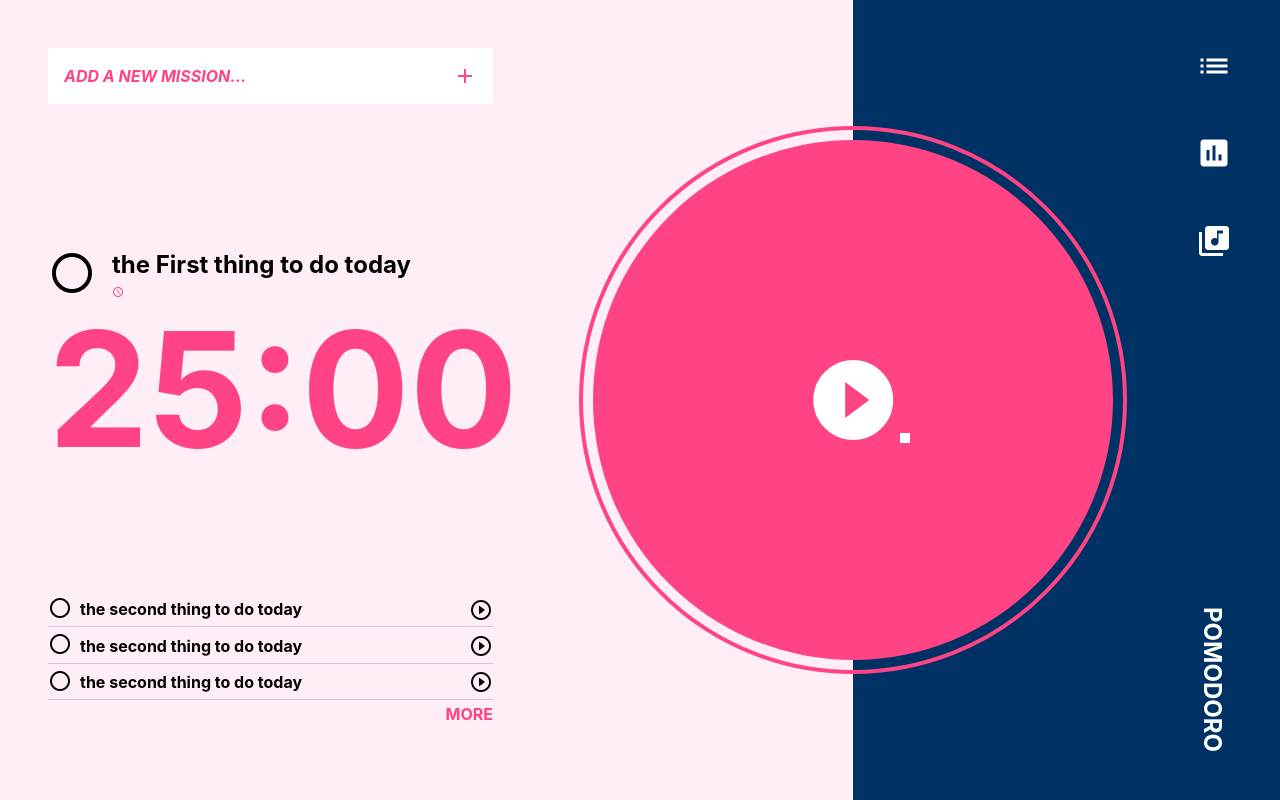
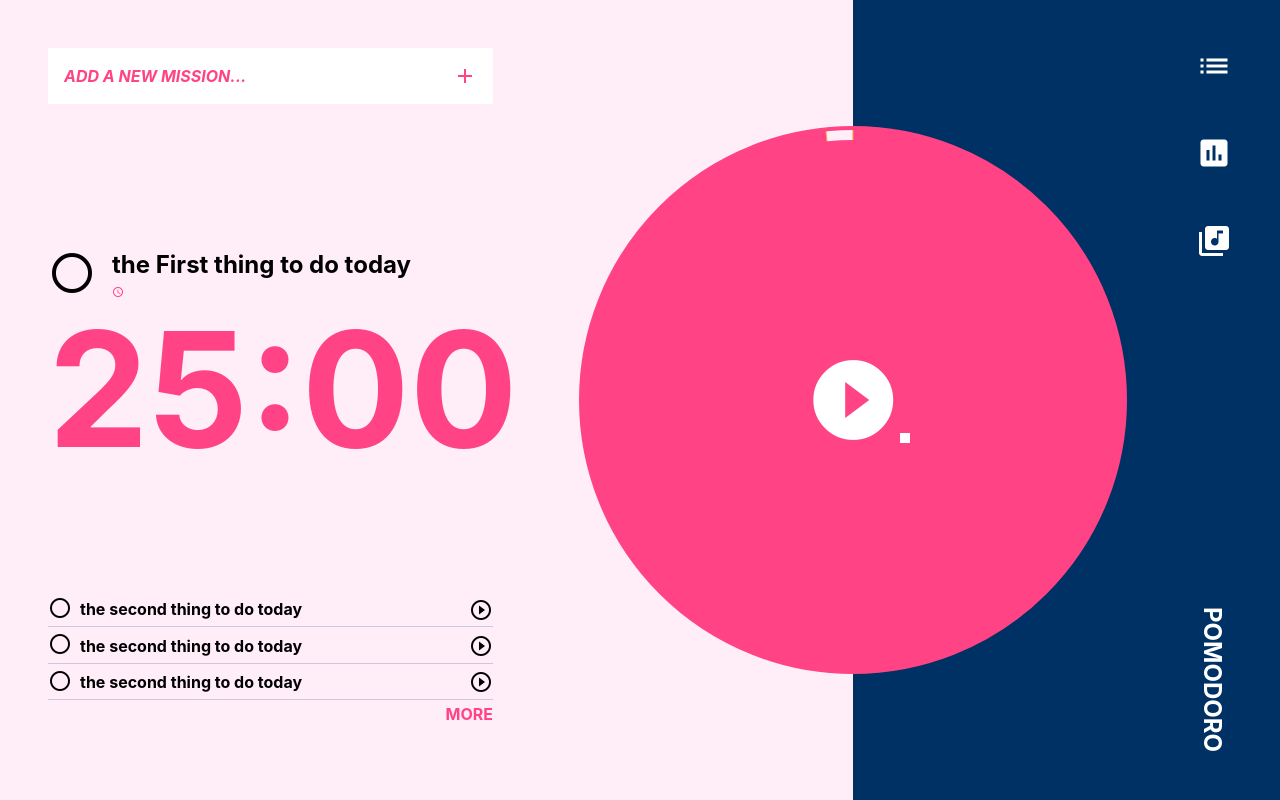
Before and after one commit to silverfantacy/F2E_2019_w1-pomodoro, a React (Create React App) app: page / in a window 1280 px wide. Built offline with nearby package versions, Linux system fonts and the light colour scheme.

Commit message:
安裝倒數

```diff
--- a/package.json
+++ b/package.json
@@ -10,6 +10,7 @@
     "react-router-config": "^5.0.1",
     "react-router-dom": "^5.0.1",
     "react-scripts": "3.0.1",
+    "react-vis": "^1.11.7",
     "sass-loader": "^7.1.0"
   },
   "scripts": {
--- /dev/null
+++ b/src/assets/scss/_clock.scss
@@ -0,0 +1,12 @@
+.rv-xy-plot {
+  display: block;
+  position: absolute;
+  top: 50%;
+  left: 50%;
+  transform: translate(calc(-50% - 15px), calc(-50% + 15px));
+  z-index: -1;
+
+  &__series &__series--arc-path {
+    fill: #FF4384 !important;
+  }
+}
--- a/src/assets/scss/main.scss
+++ b/src/assets/scss/main.scss
@@ -5,3 +5,4 @@
 @import 'todoItem';
 @import 'timer';
 @import 'siderNav';
+@import 'clock';
--- /dev/null
+++ b/src/components/Clock.js
@@ -0,0 +1,74 @@
+import React, { Component } from 'react';
+
+import { XYPlot, ArcSeries } from 'react-vis';
+
+// import { EXTENDED_DISCRETE_COLOR_RANGE } from 'theme';
+
+const PI = Math.PI;
+
+export default class Clock extends Component {
+  constructor(props) {
+    super(props)
+    this.state = {
+      time: this.props.time
+    };
+  }
+
+  componentDidMount() {
+    this._timerId = setInterval(() => {
+      if (this.state.time === 0) {
+        return
+      }
+      this.setState({ time: this.getSeconds() })
+
+    }, 1000)
+  }
+
+  componentWillUnmount() {
+    clearInterval(this._timerId);
+    this.setState({ timerId: false });
+  }
+
+  getSeconds() {
+    console.log('現在狀況=》',(this.state.time - 1000));
+    return (this.state.time - 1000);
+  }
+
+  render() {
+    const { time } = this.state;
+    const seconds = time % 60;
+    const minutes = (time / 60) % 60;
+    const hours = (time / (60 * 24)) % 24;
+    const persent = time / this.props.time;
+    return (
+      <XYPlot
+        xDomain={[-3, 3]}
+        yDomain={[-3, 3]}
+        width={this.props.size}
+        getAngle={d => d.time}
+        getAngle0={d => 0}
+        height={this.props.size}
+      >
+        <ArcSeries
+          animation={{
+            damping: 100,
+            stiffness: 300
+          }}
+          radiusDomain={[0, 3]}
+          data={[
+            // { time: (seconds / 60) * 2 * PI, radius0: 1, radius: 1.5, color: 0 },
+            // {
+            //   time: (minutes / 60) * 2 * PI,
+            //   radius0: 1.6,
+            //   radius: 2.1,
+            //   color: 1
+            // },
+            // { time: (hours / 24) * 2 * PI, radius0: 2.2, radius: 2.7, color: 2 },
+            { time: persent * 2 * PI, radius0: 0, radius: 3.1, color: 0 },
+          ]}
+          // colorRange={EXTENDED_DISCRETE_COLOR_RANGE}
+        />
+      </XYPlot>
+    );
+  }
+}
--- a/src/components/Timer.js
+++ b/src/components/Timer.js
@@ -1,9 +1,11 @@
 import React, { Component } from 'react';
+import Clock from './Clock'
 
 class Timer extends Component {
   render(h) {
     return (
       <div className="timer">
+        <Clock time="250000" size="575" />
         <div className="timer_main">
           <canvas id="timer—dashboard"></canvas>
           <div className="timer—btn">
```
Also changed, not shown: src/assets/scss/_siderNav.scss (renamed from src/assets/scss/siderNav.scss), 1 other file (tests, documents, lock files or other folders).
